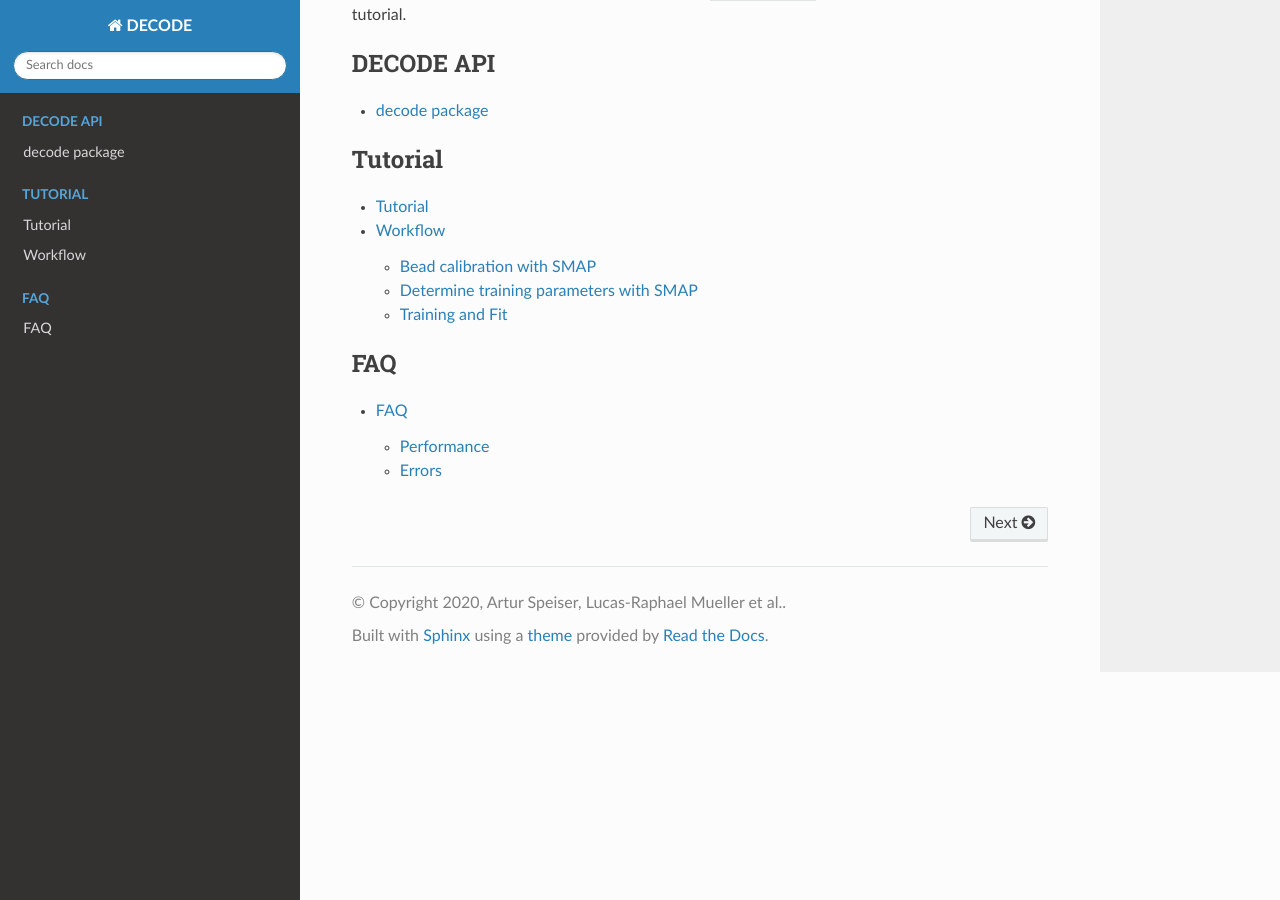
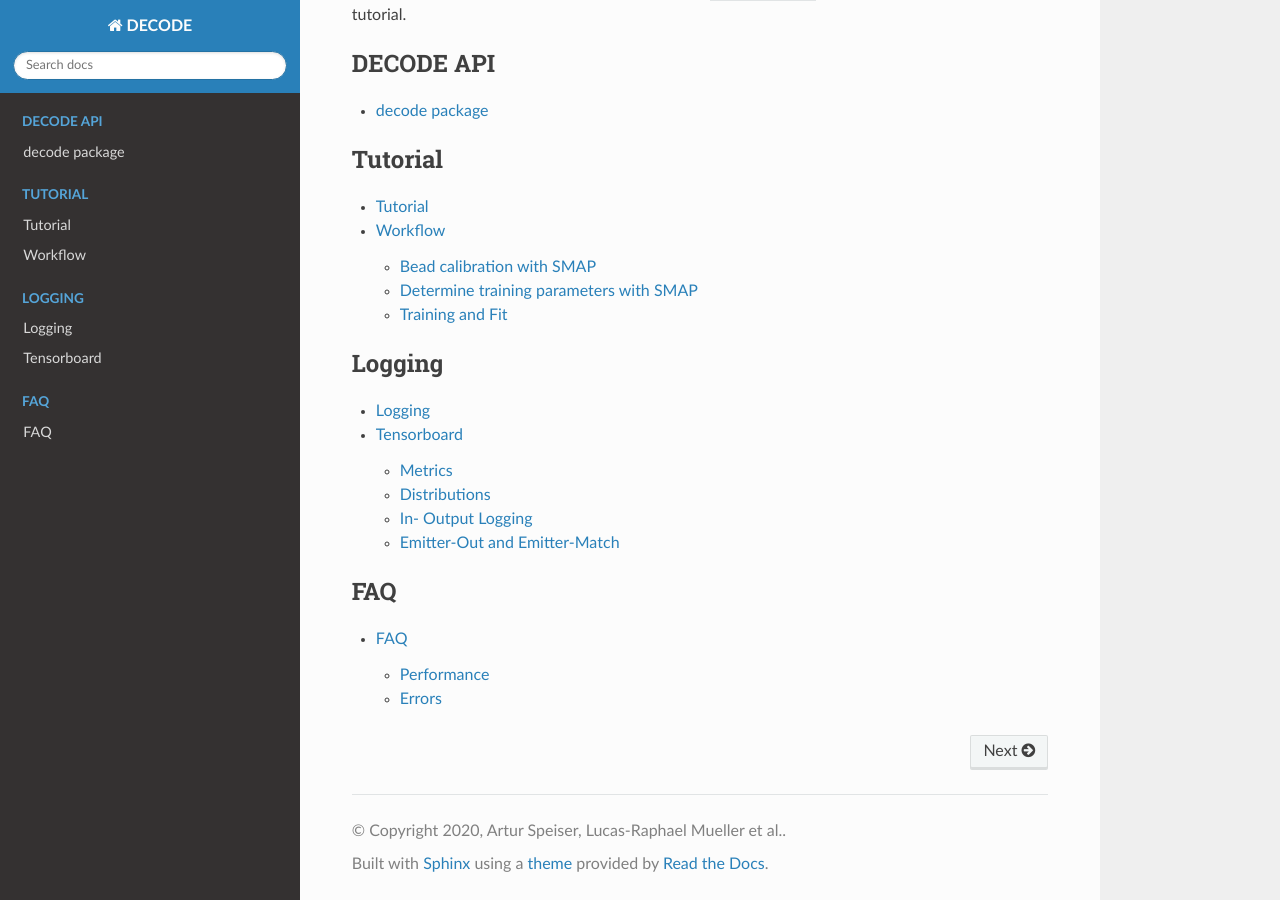
Before and after one commit to TuragaLab/DECODE, a Sphinx documentation site: the page built from docs/source/index.rst, in a window 1280 px wide and 900 px high, scrolled down 1909 px. Built offline with Sphinx 7.4.7 and the Read the Docs theme 2.0.0, drawn with Linux system fonts in a browser that asks for light colours; part of the change alters nothing that is shown.

Commit message:
Add logging to docs

```diff
--- a/docs/source/index.rst
+++ b/docs/source/index.rst
@@ -91,6 +91,12 @@ You may continue with our tutorial.
 
 .. toctree::
    :maxdepth: 0
+   :caption: Logging
+
+   logging
+
+.. toctree::
+   :maxdepth: 0
    :caption: FAQ
 
    faq
--- /dev/null
+++ b/docs/source/logging.md
@@ -0,0 +1,58 @@
+# Logging
+Currently we support monitoring the traning progress in Tensorboard while basic metrics are reported to the console as welll.
+All metrics that include comparison to ground truth emitters are based on the parameters (implicitely) provided in the configuration .yaml file.
+Those include match dimensionality (i.e. in 2D or 3D), max. allowed distances. The threshold on the detection filters the detections before matching.
+
+# Tensorboard
+
+## Metrics
+
+Abbreviation | Name | Description
+--- | --- | ---
+pred | Precision| Number of true positives over all detections
+rec | Recall | Number of true positives over all (ground truth) localisations
+jac | Jaccard | Intersection over Union
+f1 | F1 Score | 2 x Precision x Recall over (Precision + Recall)
+effcy_lat | Efficiency lateral | SMLM Challenge defined efficiency lateral
+effcy_ax | Efficiency axial | SMLM Challenge defined efficiency axial
+effcy_vol | Efficiency volumetric | SMLM Challenge defined efficiency volumetric
+rmse_lat | RMSE lateral | Root Mean Square Error lateral
+rmse_ax | RMSE axial | Root Mean Square Error axial (z)
+rmse_vol | RMSE volumetric | Root Mean Square Error volumetric
+mad_lat | MAD lateral | Mean Absolute Deviation lateral
+mad_ax | MAD axial | Mean Absolute Deviation axial
+mad_vol | MAD volumetric | Mean Absolute Deviation volumetric
+
+Other (non or less-semantic) metrics
+
+Abbreviation | Description
+--- | ---
+learning_rate | Learning Rate
+test_ep | Test loss per epoche
+train_batch | Train loss per batch
+train_ep | Train loss per epoche
+loss_cmp_0 | Gaussian localisation loss
+loss_cmp_1 | Background loss
+
+## Distributions
+
+Abbreviation | Description
+--- | ---
+dist/prob | Probability distribution of active pixels (active typically means above p >= 0.6)
+dist/x_offset | Distribution of relative offset to pixel border in x direction
+dist/y_offset | Distribution of relative offset to pixel border in y direction
+residuals/phot_gt_pred | Predicted vs ground truth photon counts
+residuals/z_gt_pred | Predicted vs ground truth z values
+
+## In- Output Logging
+Input shows a sampled input frame with ground truth emitters.
+Output shows the respective output channels of the model.
+
+## Emitter-Out and Emitter-Match
+
+Abbreviation | Description
+--- | ---
+em_match | All matched emitter pairs
+em_match_3d | All matched emitter pairs in 3D
+em_out | All ground truth emitters and all predicted emitters
+em_out_3d | All ground truth emitters and all predicted emitters in 3D
```
